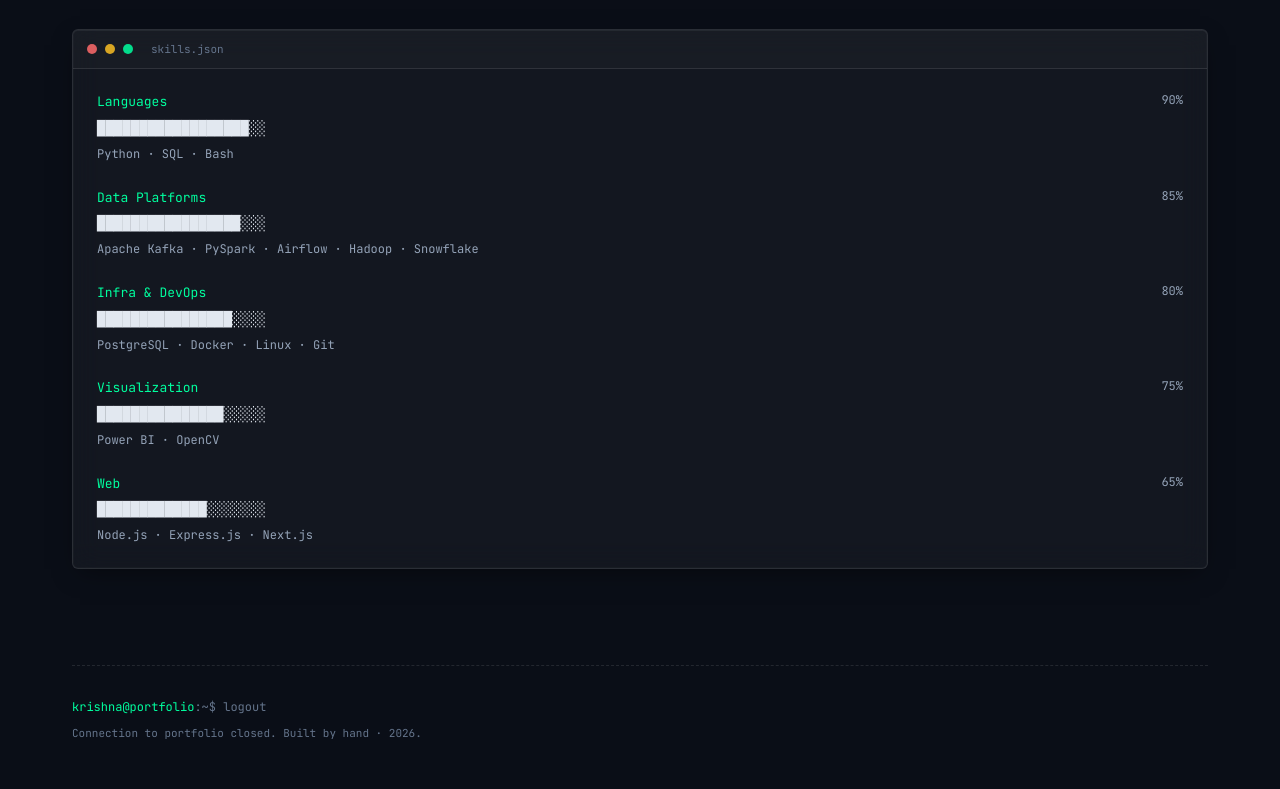
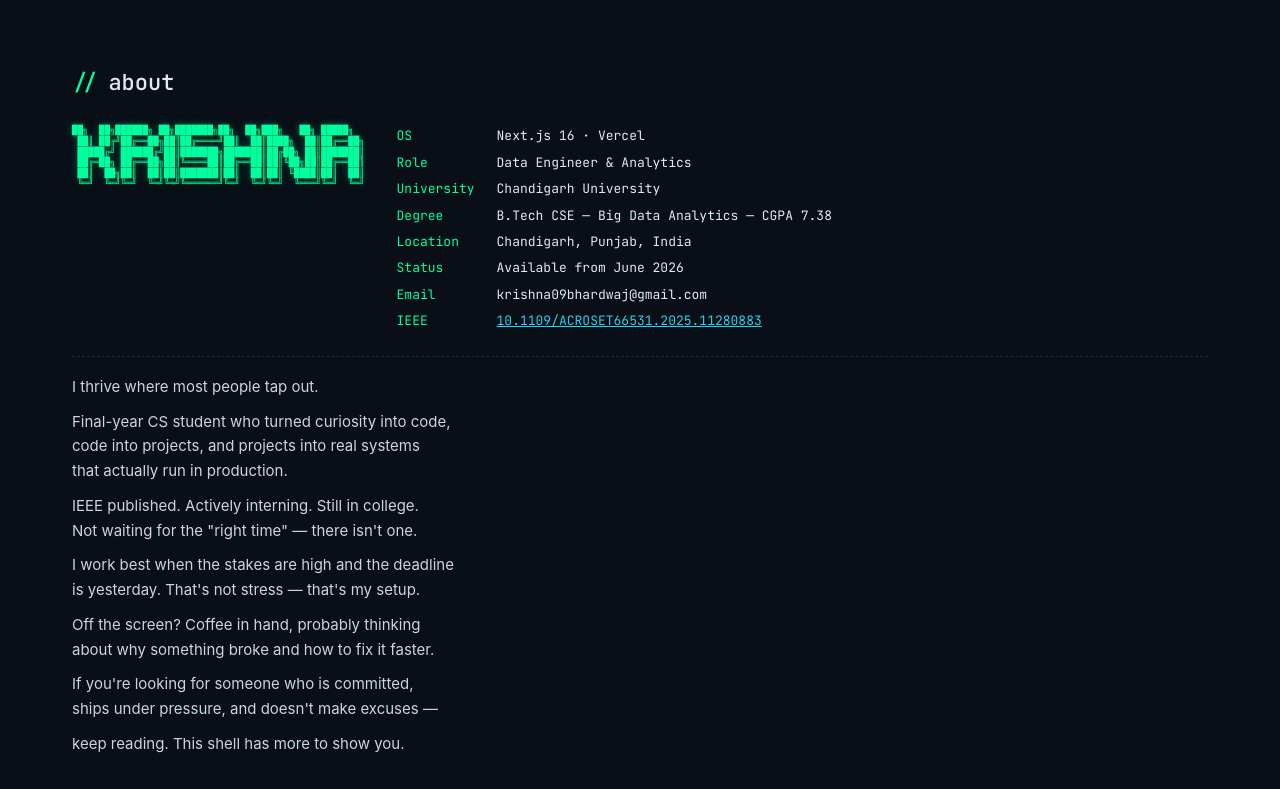
Before and after one commit to Krishna09Bhardwaj/krishna-portfolio, a Next.js app: page / in a window 1280 px wide. Shown: the part 831-1620 px from the top of the page. Built offline with nearby package versions, Linux system fonts and the light colour scheme.

Commit message:
feat: add About section (neofetch layout + bio.summary)

```diff
--- a/src/components/sections/About.tsx
+++ b/src/components/sections/About.tsx
@@ -1 +1,94 @@
-export default function About() { return null; }
+'use client';
+import { useScrollReveal } from '@/hooks/useScrollReveal';
+import { bio, research } from '@/lib/data/krishna';
+
+const ASCII = `
+ ██╗  ██╗██████╗ ██╗███████╗██╗  ██╗███╗   ██╗ █████╗
+ ██║ ██╔╝██╔══██╗██║██╔════╝██║  ██║████╗  ██║██╔══██╗
+ █████╔╝ ██████╔╝██║███████╗███████║██╔██╗ ██║███████║
+ ██╔═██╗ ██╔══██╗██║╚════██║██╔══██║██║╚██╗██║██╔══██║
+ ██║  ██╗██║  ██║██║███████║██║  ██║██║ ╚████║██║  ██║
+ ╚═╝  ╚═╝╚═╝  ╚═╝╚═╝╚══════╝╚═╝  ╚═╝╚═╝  ╚═══╝╚═╝  ╚═╝`.trim();
+
+export default function About() {
+  const ref = useScrollReveal<HTMLElement>();
+
+  const rows: [string, React.ReactNode][] = [
+    ['OS',         'Next.js 16 · Vercel'],
+    ['Role',       bio.role],
+    ['University', bio.educationUniversity],
+    ['Degree',     `${bio.education} — CGPA ${bio.cgpa}`],
+    ['Location',   bio.location],
+    ['Status',     'Available from June 2026'],
+    ['Email',      bio.email],
+    ['IEEE',       (
+      <a
+        href={`https://doi.org/${research.doi}`}
+        target="_blank"
+        rel="noopener noreferrer"
+        style={{ color: 'var(--cyan)', textDecoration: 'underline' }}
+      >
+        {research.doi}
+      </a>
+    )],
+  ];
+
+  return (
+    <section id="about" ref={ref} className="reveal kp-section" style={{ paddingTop: 96 }}>
+      <div className="section-head">
+        <span className="sigil">//</span>
+        <span>about</span>
+      </div>
+
+      {/* Neofetch layout */}
+      <div style={{
+        display: 'grid',
+        gridTemplateColumns: 'auto 1fr',
+        gap: 32,
+        alignItems: 'start',
+        marginBottom: 24,
+      }}>
+        <pre style={{
+          fontFamily: 'var(--font-mono)',
+          fontSize: 9,
+          color: 'var(--accent)',
+          lineHeight: 1.18,
+          textShadow: '0 0 8px var(--accent-glow)',
+          whiteSpace: 'pre',
+          margin: 0,
+        }}>
+          {ASCII}
+        </pre>
+
+        <div style={{ display: 'flex', flexDirection: 'column', gap: 5, fontFamily: 'var(--font-mono)', fontSize: 13 }}>
+          {rows.map(([key, val]) => (
+            <div key={key as string}>
+              <span style={{ color: 'var(--accent)', display: 'inline-block', width: 100 }}>{key}</span>
+              <span style={{ color: 'var(--fg-1)' }}>{val}</span>
+            </div>
+          ))}
+        </div>
+      </div>
+
+      {/* Summary */}
+      <div style={{ borderTop: '1px dashed var(--glass-border)', paddingTop: 18 }}>
+        {bio.summary.map((text, i) =>
+          text === '' ? (
+            <div key={i} style={{ height: 10 }} />
+          ) : (
+            <p key={i} style={{
+              fontFamily: 'var(--font-sans)',
+              color: 'var(--fg-2)',
+              fontSize: 15,
+              lineHeight: 1.65,
+              maxWidth: 640,
+              margin: 0,
+            }}>
+              {text}
+            </p>
+          )
+        )}
+      </div>
+    </section>
+  );
+}
```
